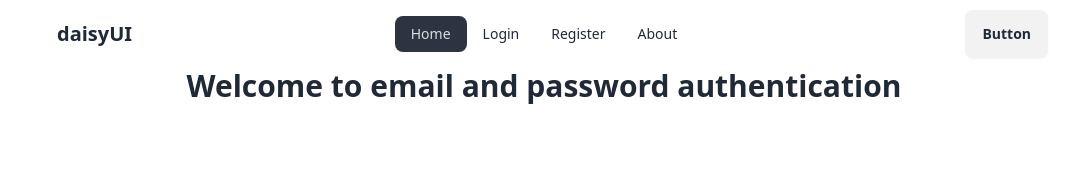
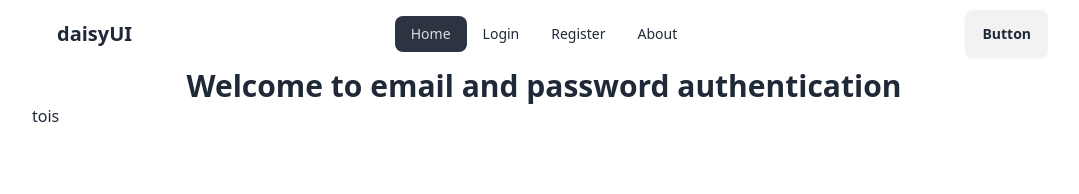
Before and after one commit to ALNoman78/Authentication-by-email, a React (Vite) app: page / in a window 1280 px wide. Shown: the top 194 px of the page, without its empty margins (96-1175 px from the left). Built offline with nearby package versions, Linux system fonts and the light colour scheme.

Commit message:
h2 added

```diff
--- a/src/components/Home/Home.jsx
+++ b/src/components/Home/Home.jsx
@@ -5,6 +5,7 @@ const Home = props => {
     return (
         <div>
             <h3 className='text-3xl font-bold text-center'>Welcome to email and password authentication</h3>
+            <h2>tois</h2>
         </div>
     )
 }
```
